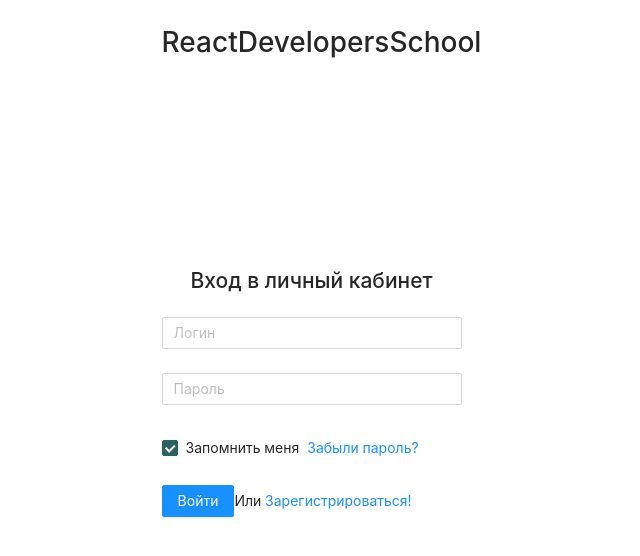
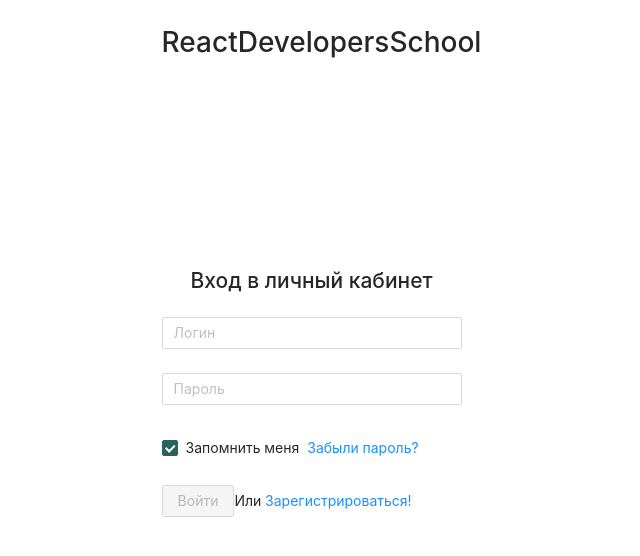
Before and after one commit to DeveloperIgorR/online-school, a React (Create React App) app: page /auth in a window 1280 px wide. Shown: the top 556 px of the page, without its empty margins (376-1016 px from the left). Built offline with nearby package versions, Linux system fonts and the light colour scheme.

Commit message:
auth fix

```diff
--- a/src/pages/Authorization/Authorization.jsx
+++ b/src/pages/Authorization/Authorization.jsx
@@ -1,4 +1,4 @@
-import React, { useContext } from 'react'
+import React, { useContext, useEffect } from 'react'
 import { Form, Input, Button, Checkbox, Modal } from 'antd'
 import a from './Authorization.module.css'
 import { instance } from '../../services/instance'
@@ -14,8 +14,17 @@ const Authorization = () => {
     const [visible, setVisible] = useState(false)
     const [confirmLoading, setConfirmLoading] = useState(false)
     const [user, setUser] = useState('')
+    const[formValid,setFormValid] = useState(false)
     const {isAuth, setIsAuth} = useContext(AppContext)
-    console.log(email, password)
+
+    useEffect (() => {
+        if(!email || !password){
+            setFormValid(false)
+        } else {
+            setFormValid(true)
+        }
+    },[email,password])
+
     const handleCancel = () => {
         setVisible(false)
     }
@@ -93,7 +102,7 @@ const Authorization = () => {
                 </Form.Item>
 
                 <Form.Item>
-                    <Button onClick={() => userAuth()} type="primary" htmlType="submit">
+                    <Button disabled={!formValid} onClick={() => userAuth()} type="primary" htmlType="submit">
                         Войти
                     </Button>
                     Или
```
